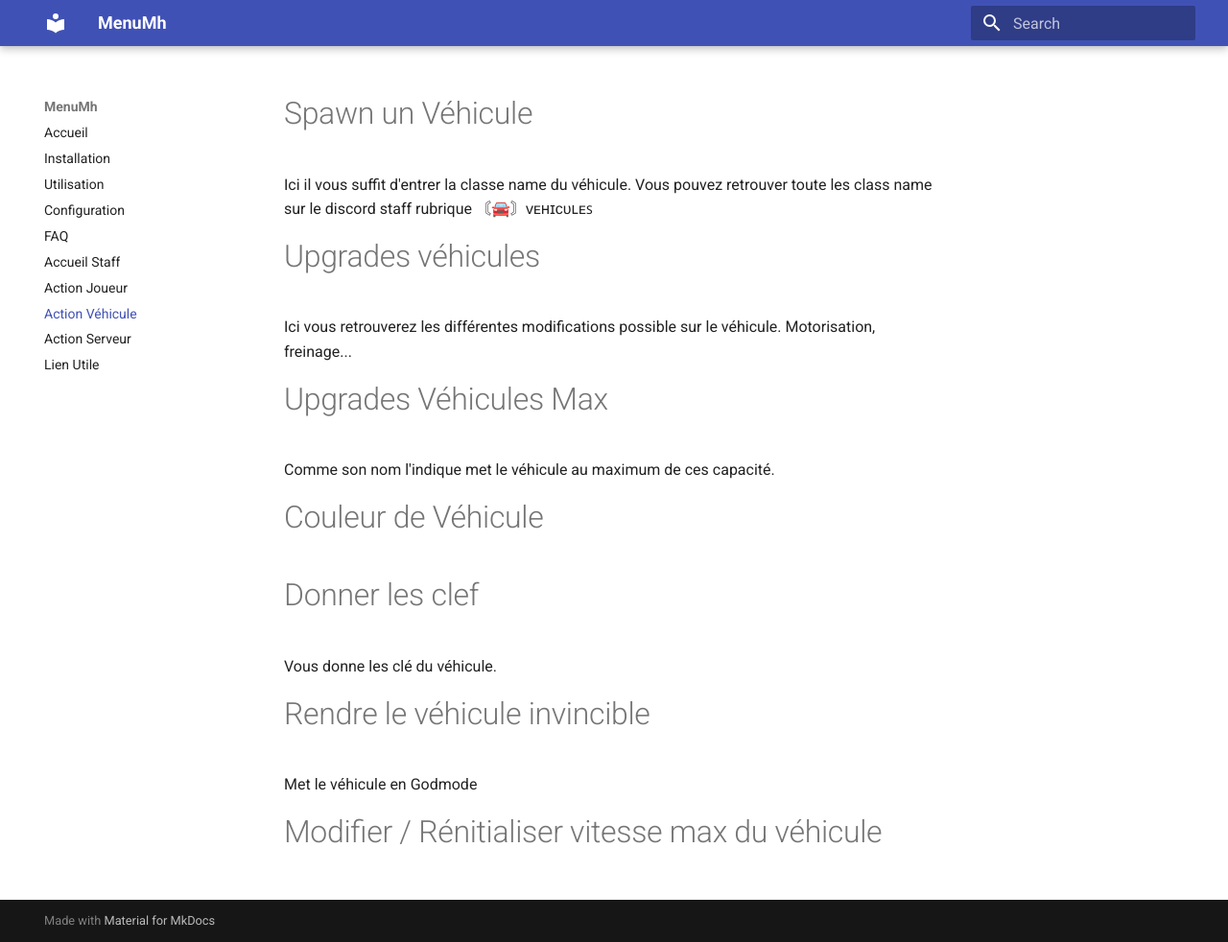
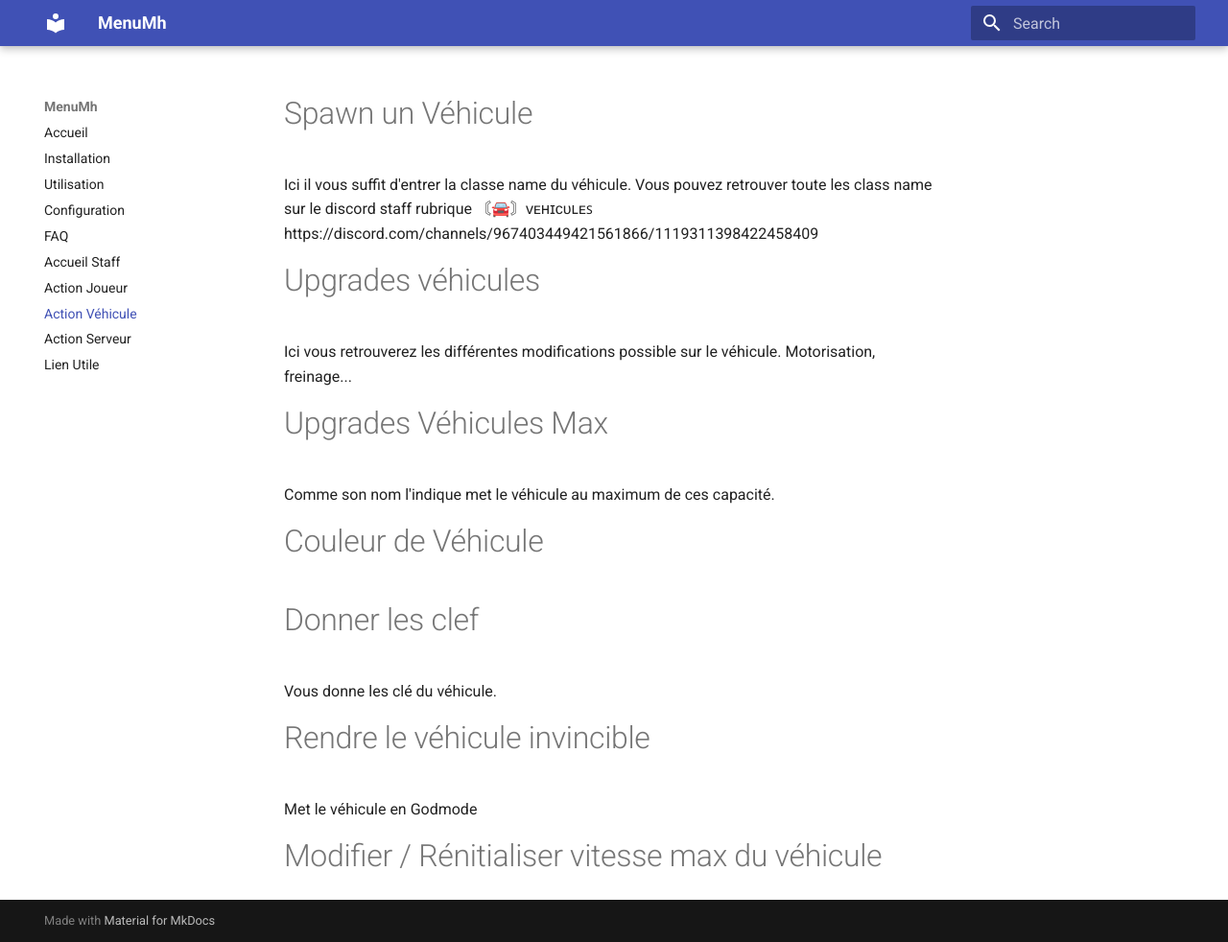
Before and after one commit to BastouP/DocMh, an MkDocs documentation site: the page built from docs/Véhicule.md, in a window 1280 px wide and 982 px high. Shown: the whole window at 96% size. Built offline with MkDocs 1.6.1 and Material for MkDocs 9.7.7, drawn with Linux system fonts in a browser that asks for light colours; some of the changed lines change nothing that is shown.

Commit message:
Update Véhicule.md

```diff
--- a/docs/Véhicule.md
+++ b/docs/Véhicule.md
@@ -1,5 +1,5 @@
 # Spawn un Véhicule
-Ici il vous suffit d'entrer la classe name du véhicule. Vous pouvez retrouver toute les class name sur le discord staff rubrique 〘🚘〙ᴠᴇʜɪᴄᴜʟᴇꜱ
+Ici il vous suffit d'entrer la classe name du véhicule. Vous pouvez retrouver toute les class name sur le discord staff rubrique 〘🚘〙ᴠᴇʜɪᴄᴜʟᴇꜱ https://discord.com/channels/967403449421561866/1119311398422458409
 # Upgrades véhicules
 Ici vous retrouverez les différentes modifications possible sur le véhicule. Motorisation, freinage...
 # Upgrades Véhicules Max
```
